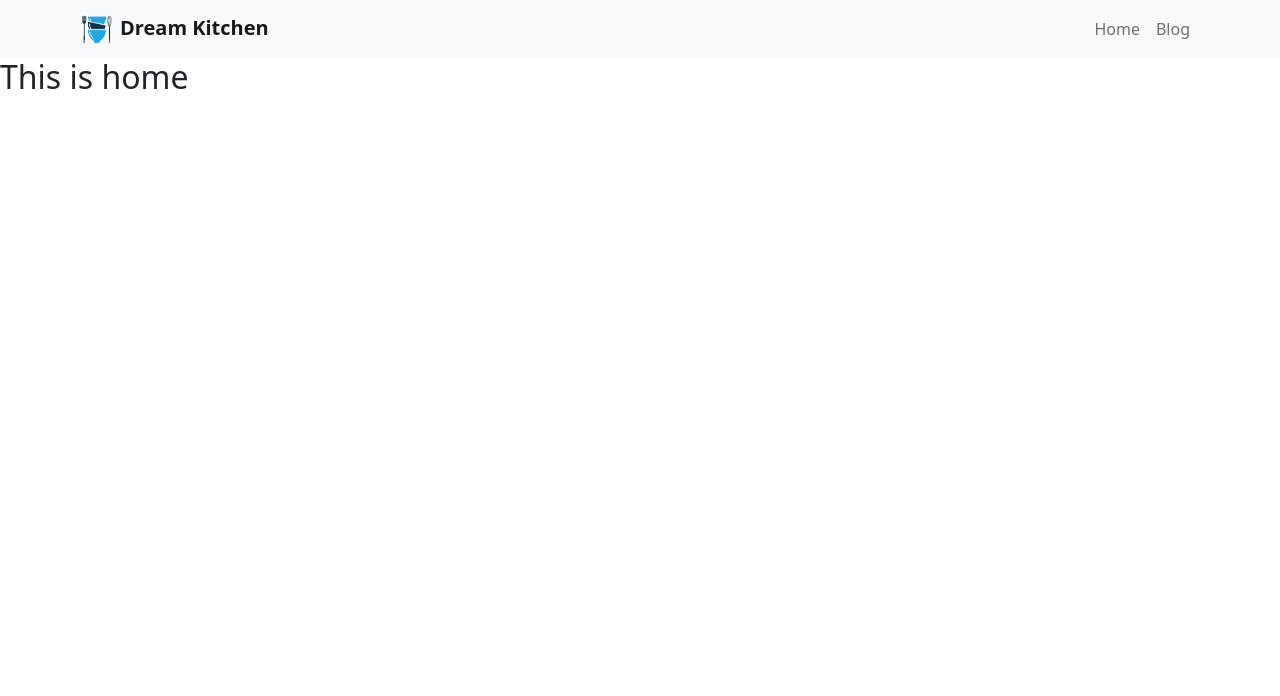
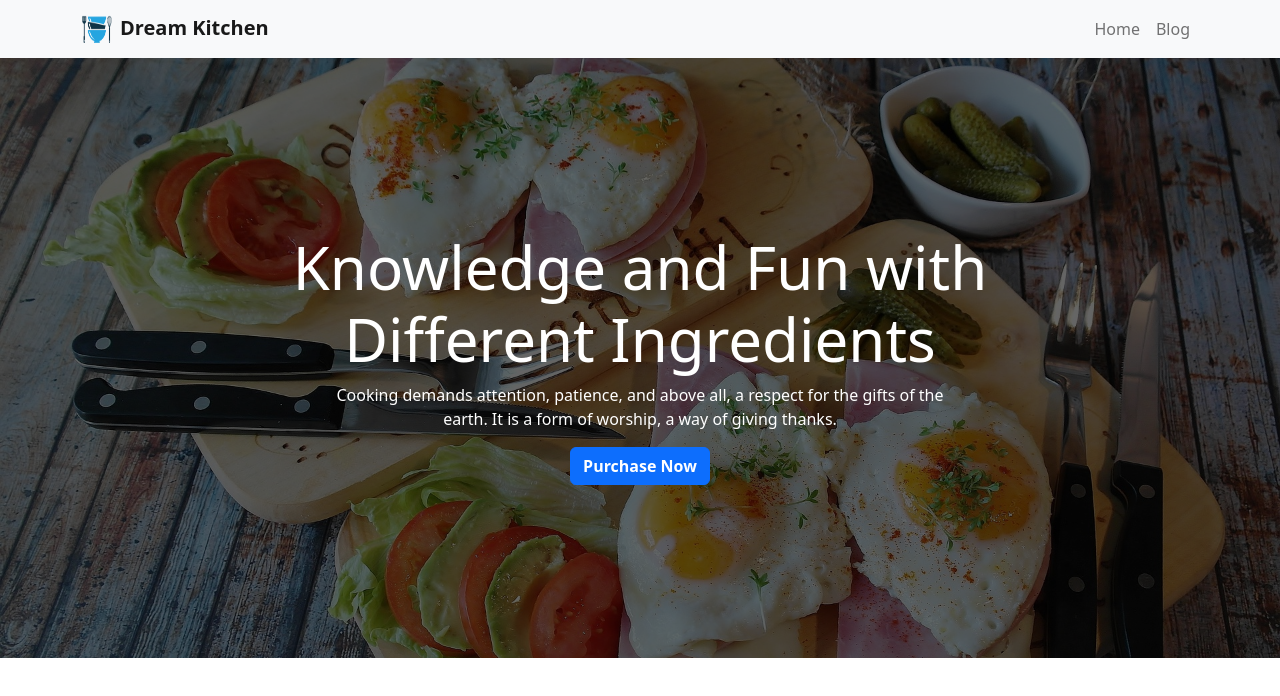
Before and after one commit to mdYeasin-cmd/dream-kitchen, a React (Create React App) app: page / in a window 1280 px wide. Shown: the top 696 px of the page. Built offline with nearby package versions, Linux system fonts and the light colour scheme.

Commit message:
Banner section added

```diff
--- /dev/null
+++ b/src/Pages/Home/Banner/Banner.css
@@ -0,0 +1,29 @@
+.banner-bg {
+    background-image: url('./../../../assets/Banner/banner.jpg');
+    width: 100%;
+    min-height: 600px;
+    background-size: cover;
+    position: relative;
+    z-index: 1;
+}
+
+.banner-bg::after {
+    content: '';
+    width: 100%;
+    height: 100%;
+    background-color: rgba(0, 0, 0, 0.6);
+    position: absolute;
+    top: 0;
+    left: 0;
+    z-index: -1;
+}
+
+.banner-title {
+    font-size: 60px;
+}
+
+.banner-desc {
+    width: 65%;
+    margin: 0 auto;
+
+}
--- /dev/null
+++ b/src/Pages/Home/Banner/Banner.js
@@ -0,0 +1,18 @@
+import React from 'react';
+import './Banner.css';
+
+const Banner = () => {
+    return (
+        <div className="banner-bg d-flex justify-content-center align-items-center">
+            <div className="text-white text-center w-75">
+                <h1 className="banner-title">Knowledge and Fun with Different Ingredients</h1>
+                <p className="banner-desc">Cooking demands attention, patience, and above all, a respect for the gifts of the earth. It is a form of worship, a way of giving thanks.</p>
+                <div>
+                    <button className="btn btn-primary fw-semibold mt-3">Purchase Now</button>
+                </div>
+            </div>
+        </div>
+    );
+};
+
+export default Banner;
--- a/src/Pages/Home/Home/Home.js
+++ b/src/Pages/Home/Home/Home.js
@@ -1,9 +1,10 @@
 import React from 'react';
+import Banner from '../Banner/Banner';
 
 const Home = () => {
     return (
         <div>
-            <h2>This is home</h2>
+            <Banner></Banner>
         </div>
     );
 };
--- a/src/Pages/Shared/Header/Header.js
+++ b/src/Pages/Shared/Header/Header.js
@@ -4,7 +4,7 @@ import Nav from 'react-bootstrap/Nav';
 import Navbar from 'react-bootstrap/Navbar';
 import { NavLink } from 'react-router-dom';
 import './Header.css';
-import logo from './../../../assets/logo/logo.png';
+import logo from './../../../assets/Logo/logo.png';
 
 const Header = () => {
 
```
Also changed, not shown: src/assets/Banner/banner.jpg (added).
